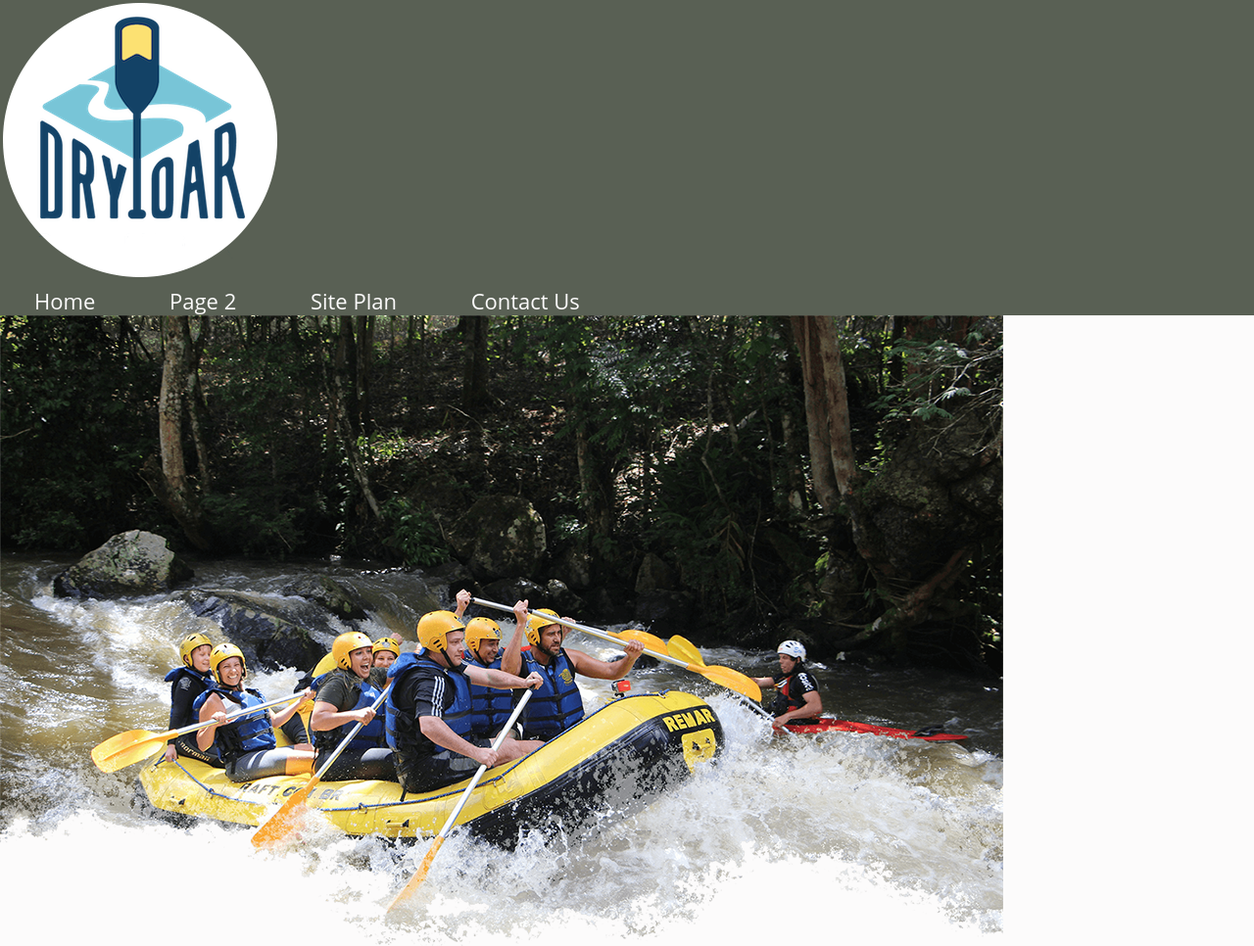
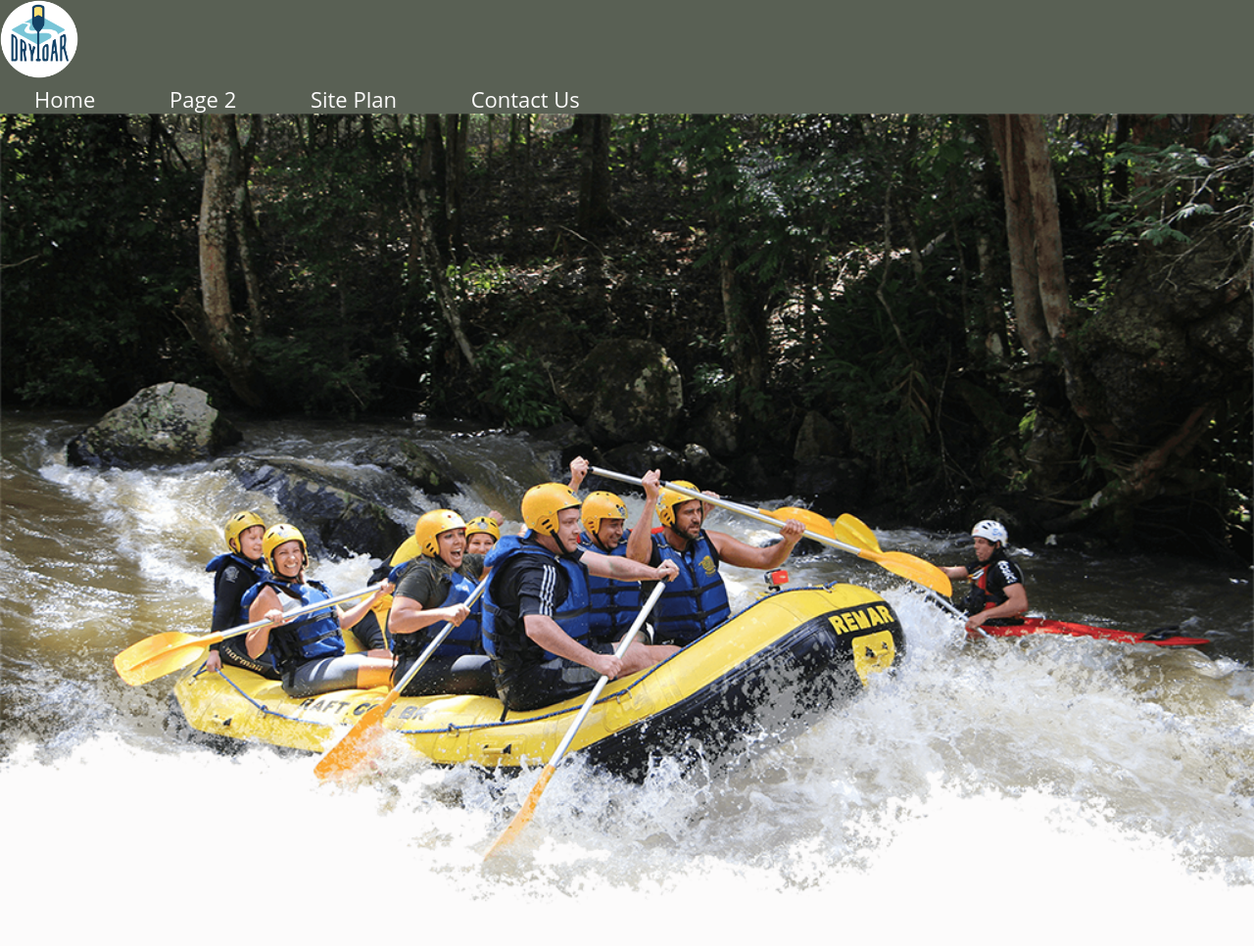
Before and after one commit to jeffpaulsav/wdd130, a plain HTML site: page wwr/index.html in a window 1280 px wide. Shown: the top 966 px of the page at 98% size. Drawn offline with Linux system fonts and the light colour scheme.

Commit message:
CSS changes for WWR

```diff
--- a/wwr/styles/styles.css
+++ b/wwr/styles/styles.css
@@ -1,3 +1,7 @@
+
+a {
+    text-decoration: none;
+}
 
 p {
     font-family: "Roboto", "Times New Roman" ;
@@ -17,6 +21,10 @@ nav a {
 
 #hero-msg h1, #hero-msg h4 {
     text-align: center;
+}
+
+#hero-img {
+    width: 100%;
 }
 
 .button-box {
@@ -67,6 +75,11 @@ footer {
 .icon {
     width: 80px;
 }
+
+.logo {
+    width: 80px;
+}
+
 nav a {
     text-align: center;
     color: #fcfbfb;
@@ -99,7 +112,7 @@ footer p a:hover {
     line-height: 1.5em;
   }
 
-  body {
+body {
     background-color: #fcfbfb;
     font-family: Raleway, Arial, sans-serif;
     font-size: 22px;
@@ -136,9 +149,11 @@ nav a {
     margin-top: 50px;
     border-radius: 5px;
 }
+
 .card-img {
     border: 10px solid #d9c2a3;
 }
+
 main section img {
     box-sizing: border-box;
 }
```
